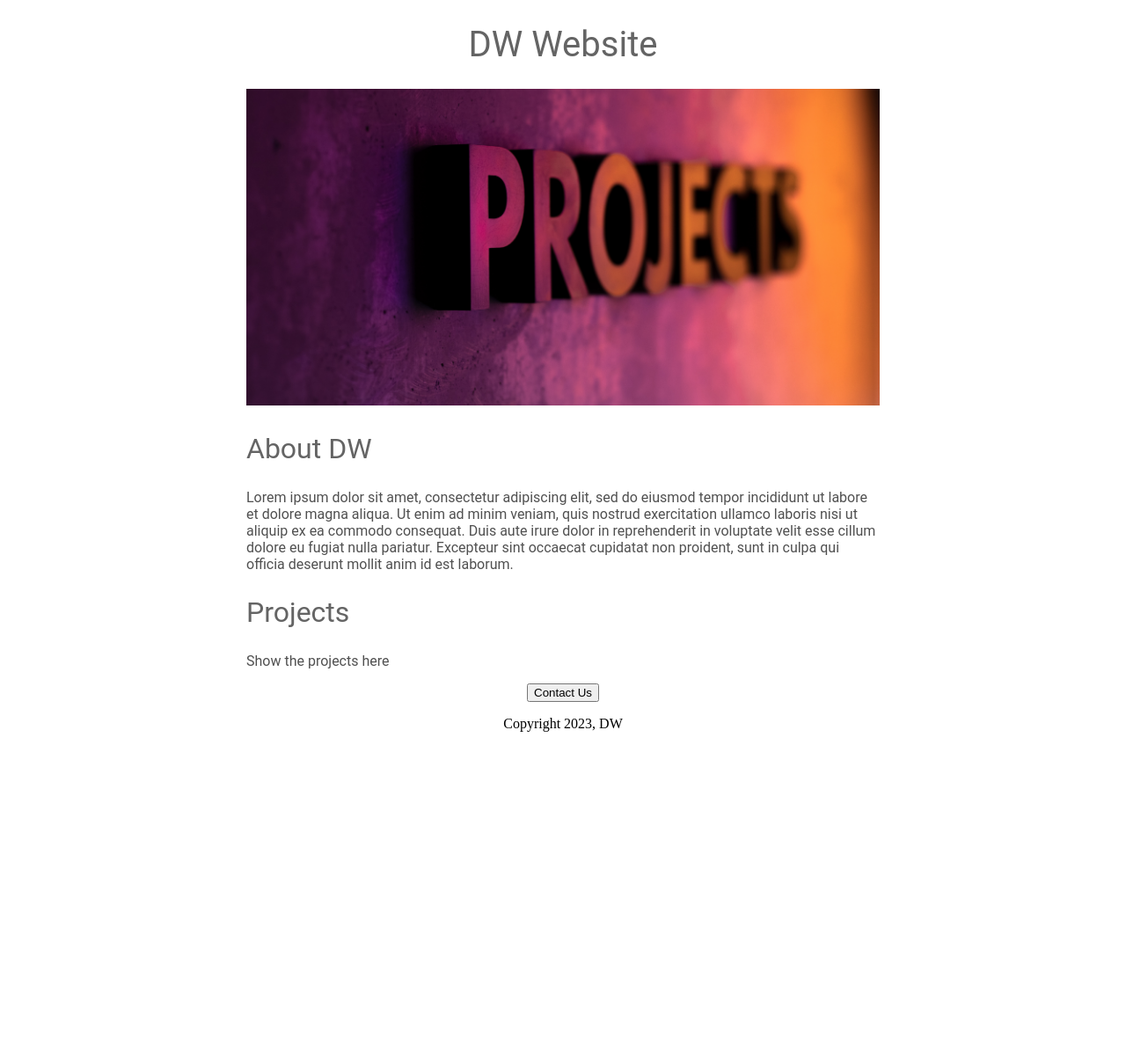
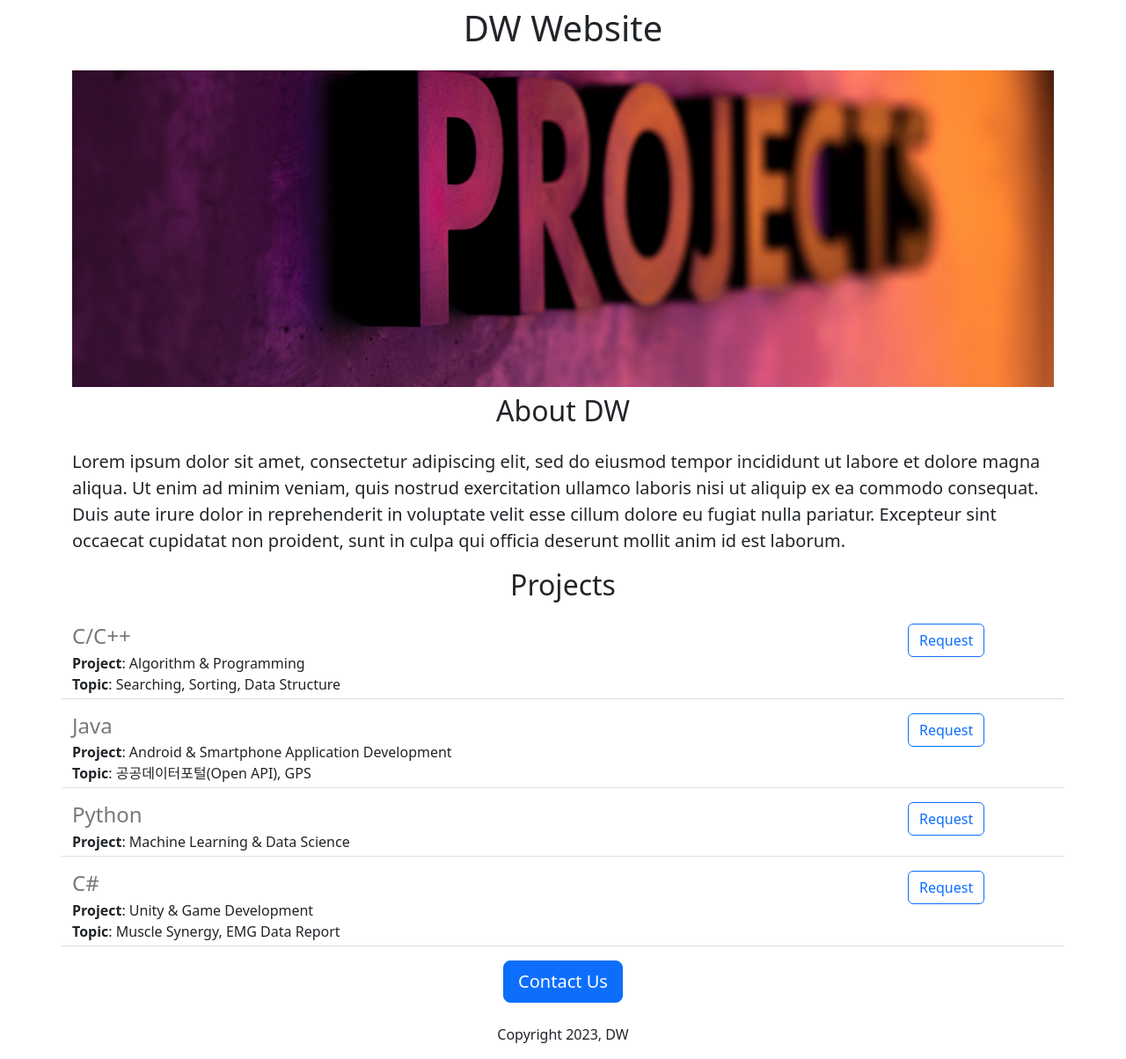
Before and after one commit to HeronSchool/dw-website-v2, a Flask app: page / in a window 1280 px wide. Shown: the whole page at 88% size. Before the commit the page ends 832 px from the top, so only its background shows below. Run offline with Flask 3, Linux system fonts and the light colour scheme.

Commit message:
add dynamic data and api route

```diff
--- a/app.py
+++ b/app.py
@@ -1,10 +1,40 @@
-from flask import Flask, render_template
+from flask import Flask, render_template, jsonify
 
 app = Flask(__name__)
 
+PROJECTS = [
+  {
+    'id': 1,
+    'language': 'C/C++',
+    'description': 'Algorithm & Programming',
+    'topic': 'Searching, Sorting, Data Structure'
+  },
+  {
+    'id': 2,
+    'language': 'Java',
+    'description': 'Android & Smartphone Application Development',
+    'topic': '공공데이터포털(Open API), GPS'
+  },
+  {
+    'id': 3,
+    'language': 'Python',
+    'description': 'Machine Learning & Data Science',
+  },
+  {
+    'id': 4,
+    'language': 'C#',
+    'description': 'Unity & Game Development',
+    'topic': 'Muscle Synergy, EMG Data Report'
+  }
+]
+
 @app.route("/")
 def hello_world():
-  return render_template('home.html')
+  return render_template('home.html', projects=PROJECTS, Author_name="DW")
+
+@app.route("/api/projects")
+def list_projects():
+  return jsonify(PROJECTS)
 
 if __name__ == "__main__":
   app.run(host='0.0.0.0', debug=True)
--- a/templates/home.html
+++ b/templates/home.html
@@ -2,56 +2,38 @@
 <html>
   <head>
     <title>Dawon Website</title>
+    <meta charset="utf-8">
+    <meta name="viewport" content="width=device-width, initial-scale=1">
+    <link href="https://cdn.jsdelivr.net/npm/bootstrap@5.3.1/dist/css/bootstrap.min.css" rel="stylesheet" integrity="sha384-4bw+/aepP/YC94hEpVNVgiZdgIC5+VKNBQNGCHeKRQN+PtmoHDEXuppvnDJzQIu9" crossorigin="anonymous">
     <style>
-      h1 {
-        font-size: 40px;
-        font-family: Roboto;
-        font-weight: normal;
-        color: rgb(100, 100, 100);
-        text-align: center;
-      }
-
       #banner {
+        height: 360px;
         width: 100%;
-        height: 360px;
         object-fit: cover;
-      }
-
-      h2 {
-        font-size: 32px;
-        font-family: Roboto;
-        font-weight: normal;
-        color: rgb(100, 100, 100);
-        text-align: normal;
-      }
-
-      .bodytext {
-        font-family: Roboto;
-        color: rgb(80,80, 80);
-      }
-
-      #container {
-        max-width: 720px;
-        margin: 0 auto 0 auto;
       }
     </style>
   </head>
   <body>
-    <div id="container">
-      <h1>DW Website</h1>
-      <img id="banner" src="https://dw-website--lid09270411.repl.co/static/banner.jpg">
-
-      <h2>About DW</h2>
-      <p class="bodytext">
+    <div class="container">
+      <h1 class="text-center mt-2 mb-4">{{Author_name}} Website</h1>
+      <img class="img-fluid" id="banner" src="https://dw-website--lid09270411.repl.co/static/banner.jpg">
+      <h2 class="text-center mt-2 mb-4">About DW</h2>
+      <p class="lead">
         Lorem ipsum dolor sit amet, consectetur adipiscing elit, sed do eiusmod tempor incididunt ut labore et dolore magna aliqua. Ut enim ad minim veniam, quis nostrud exercitation ullamco laboris nisi ut aliquip ex ea commodo consequat. Duis aute irure dolor in reprehenderit in voluptate velit esse cillum dolore eu fugiat nulla pariatur. Excepteur sint occaecat cupidatat non proident, sunt in culpa qui officia deserunt mollit anim id est laborum.
       </p>
 
-      <h2>Projects</h2>
-      <p class="bodytext">Show the projects here</p>
+      <h2 class="text-center mt-2 mb-4">Projects</h2>
+      <p>
+        <div>
+          {% for project in projects %}
+            {% include 'projectitem.html' %}
+          {% endfor %}
+        </div>
+      </p>
 
-      <div style="text-align:center;">
-        <button>Contact Us</button>
-        <p>Copyright 2023, DW</p>
+      <div class="text-center">
+        <button class="btn btn-primary btn-lg">Contact Us</button>
+        <p class="mt-4">Copyright 2023, DW</p>
       </div>
     </div>
   </body>
--- /dev/null
+++ b/templates/projectitem.html
@@ -0,0 +1,20 @@
+<div class="border-bottom row" style="margin-bottom:16px; padding-bottom:4px">
+  <div class="col-10">
+    <h4 style="color:rgb(120, 120, 120); margin-bottom:4px">{{project['language']}}</h4>
+
+    <div>
+      <b>Project</b>: {{project['description']}}
+    </div>
+
+    {% if 'topic' in project %}
+      <div>
+        <b>Topic</b>: {{project['topic']}}
+      </div>
+    {% endif %}
+
+  </div>
+
+  <div class="col-2">
+    <button type="button" class="btn btn-outline-primary">Request</button>
+  </div>
+</div>
```
